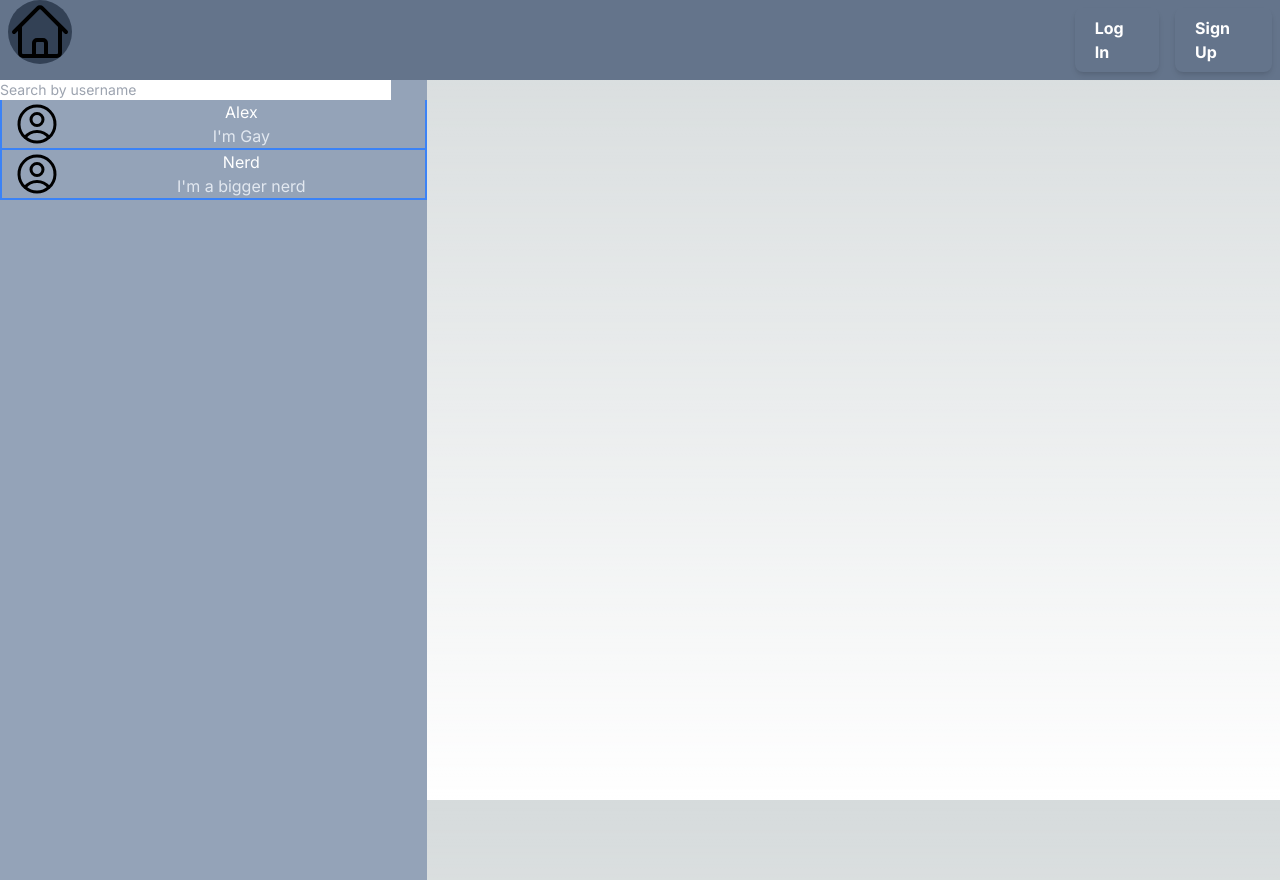
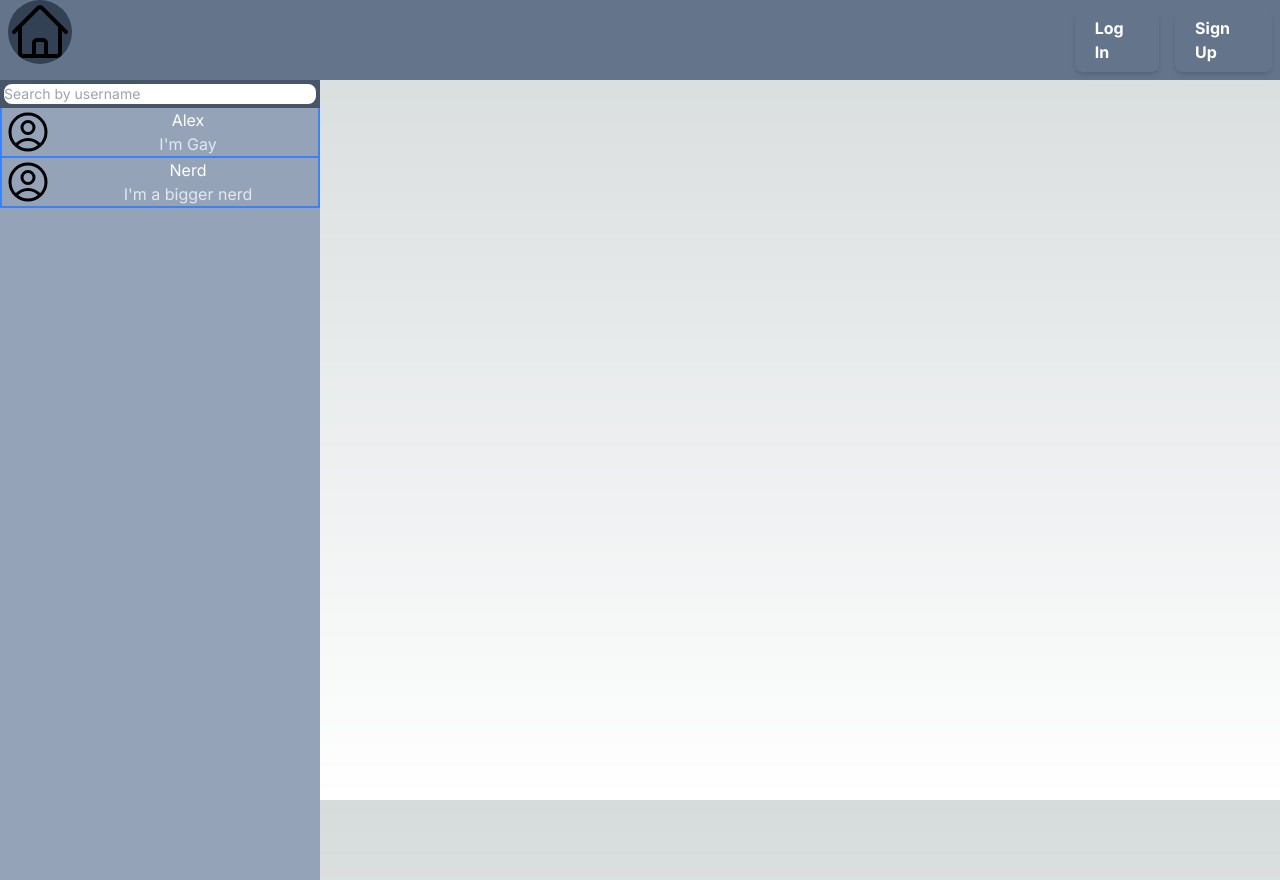
Before and after one commit to GlassesNoGlasses/biscord, a Next.js app: page /dashboard in a window 1280 px wide. Built offline with nearby package versions, Linux system fonts and the light colour scheme.

Commit message:
added message interface

```diff
--- a/app/components/friend-list/FriendList.tsx
+++ b/app/components/friend-list/FriendList.tsx
@@ -31,12 +31,14 @@ export const FriendList = ({
 
   return (
     <div className='flex overflow-y-auto flex-col w-full h-full bg-slate-400'>
-        <input
-        type='text'
-        placeholder='Search by username'
-        value={searchTerm}
-        onChange={handleSearchChange}
-        className='flex text-black text-sm w-11/12 justify-center'/>
+        <div className='flex w-full h-fit p-1 bg-slate-600'>
+            <input
+            type='text'
+            placeholder='Search by username'
+            value={searchTerm}
+            onChange={handleSearchChange}
+            className='flex w-full text-black text-sm justify-center rounded-lg'/>
+        </div>
             {
                 filteredUsers.map((friend: User) => {
                     return <UserIcon user={friend}/>
--- a/app/dashboard/page.tsx
+++ b/app/dashboard/page.tsx
@@ -56,7 +56,7 @@ export default function Page() {
             <div className="w-full h-fit">
                 <NavBar links={[]}/>
             </div>
-            <div className="h-full w-1/3">
+            <div className="h-full w-1/4">
                 {
                     user ?
                     <FriendList friends={user.friends}/>
```
Also changed, not shown: app/interfaces/Message.ts (added, +9 -0 lines).
